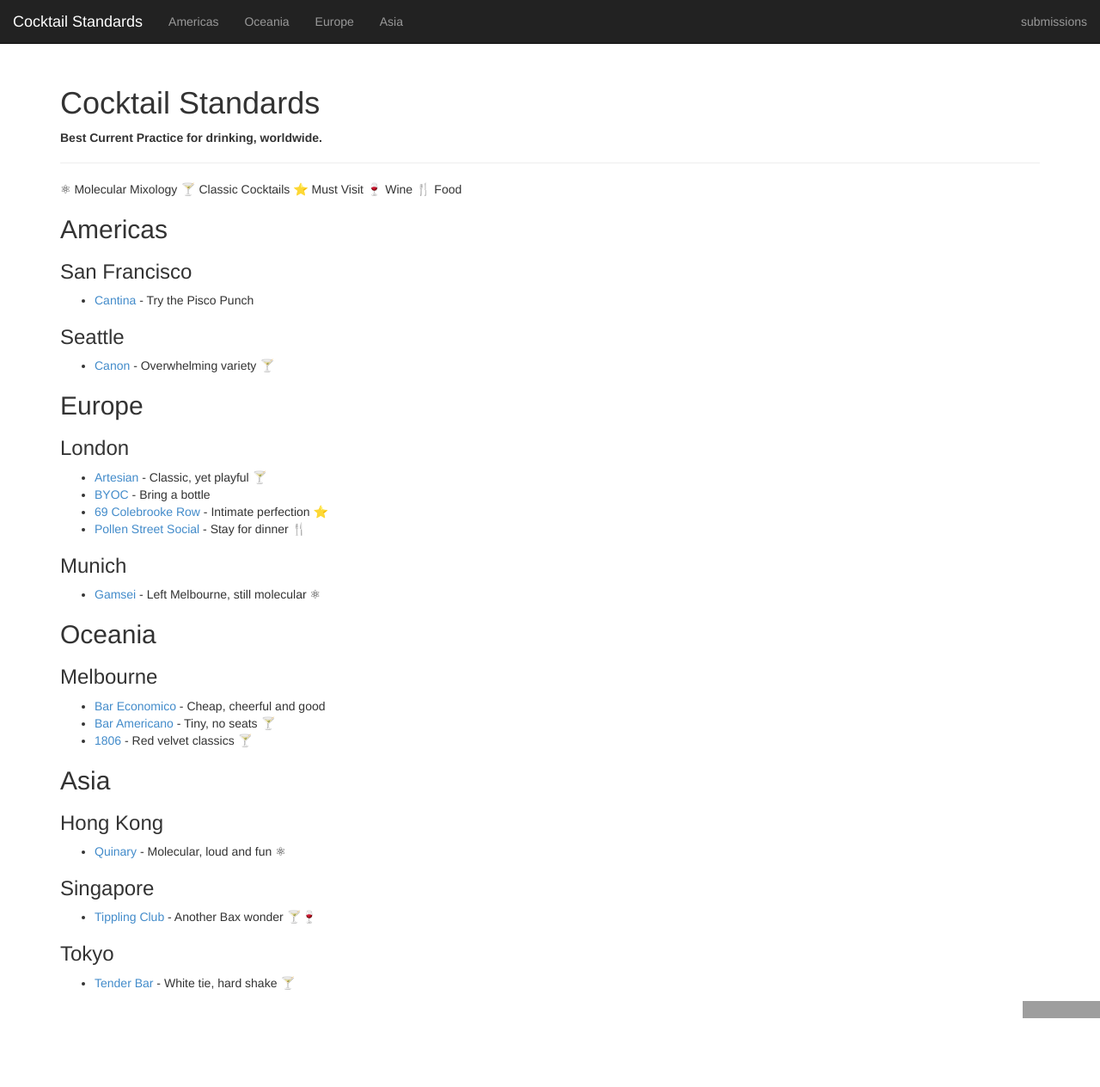
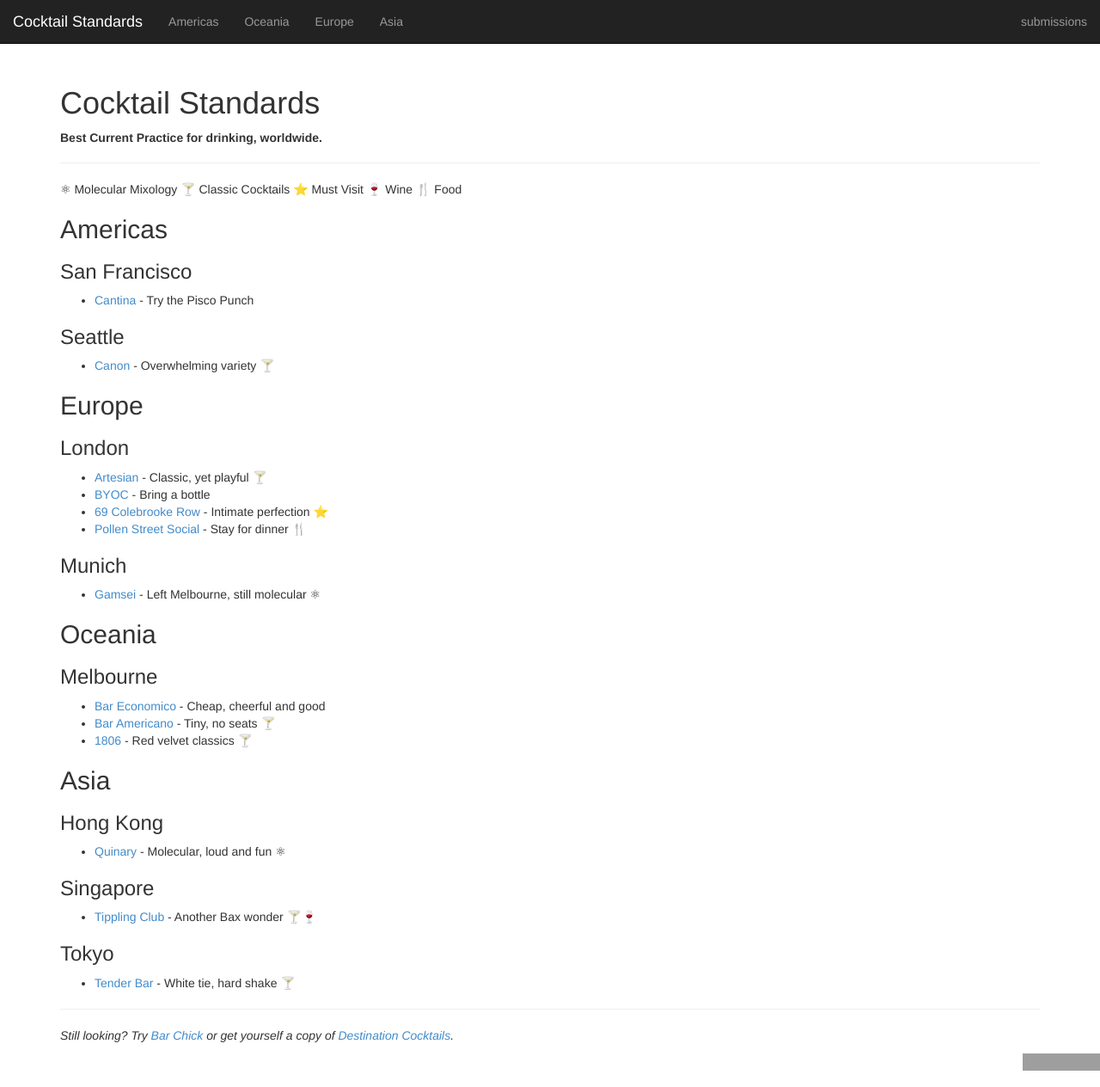
Before and after one commit to CocktailStandards/CocktailStandards.github.io, a Jekyll site: the page built from index.md, in a window 1280 px wide and 1264 px high. Shown: the whole window at 86% size. Built offline with Jekyll 4.4.1, drawn with Linux system fonts in a browser that asks for light colours; grey boxes are pictures that could not be loaded.

Commit message:
offer other sources

```diff
--- a/index.md
+++ b/index.md
@@ -59,3 +59,10 @@ show_nav: true
 ### Tokyo
 
 * [Tender Bar](http://www.sunnypages.jp/travel_guide/tokyo_nightlife/bars/Tender+Bar+Ginza/4422) - White tie, hard shake  🍸
+
+
+
+
+---
+
+*Still looking? Try [Bar Chick](http://www.barchick.com) or get yourself a copy of [Destination Cocktails](http://www.amazon.com/Destination-Cocktails-Travelers-Superior-Libations/dp/1595800727).*
```
